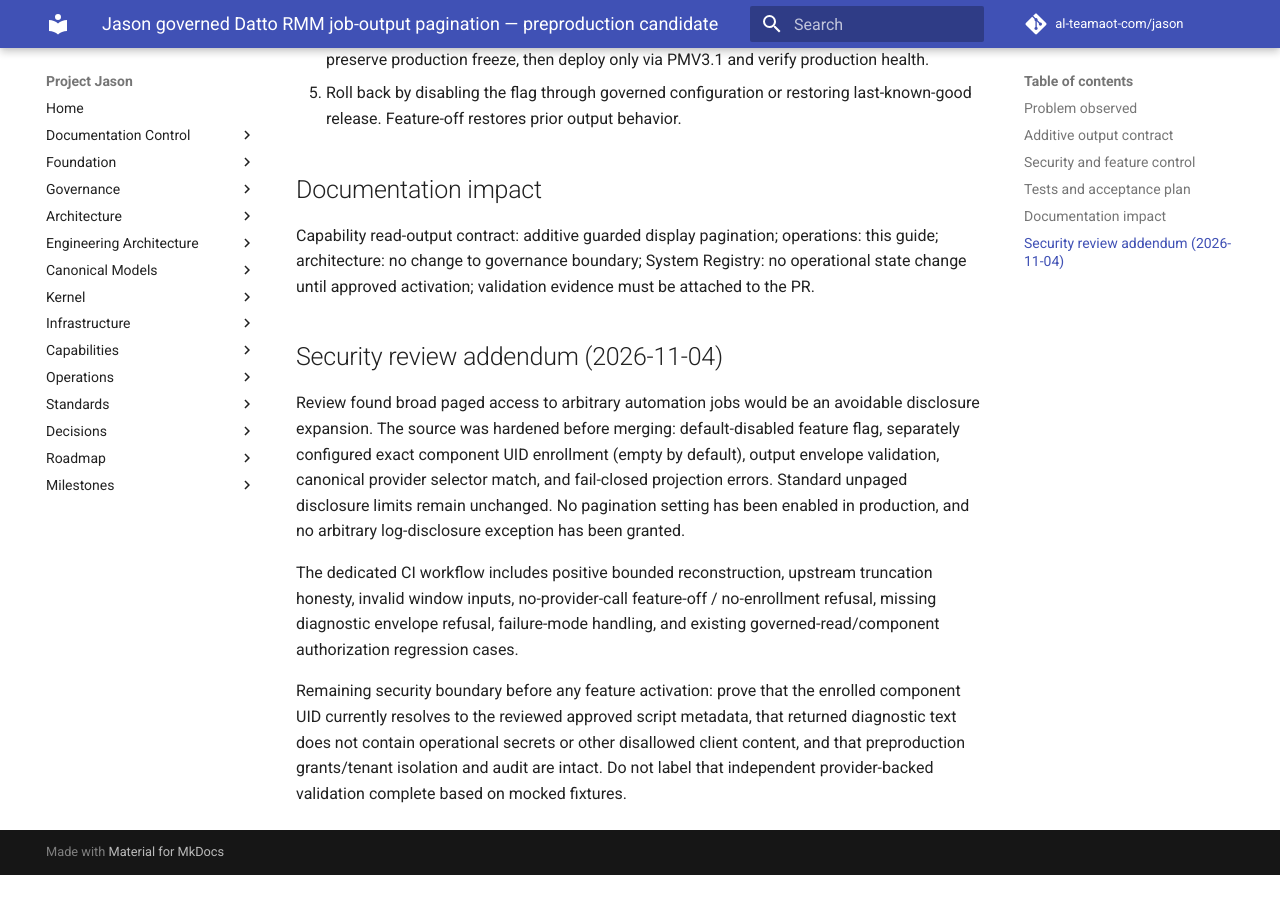
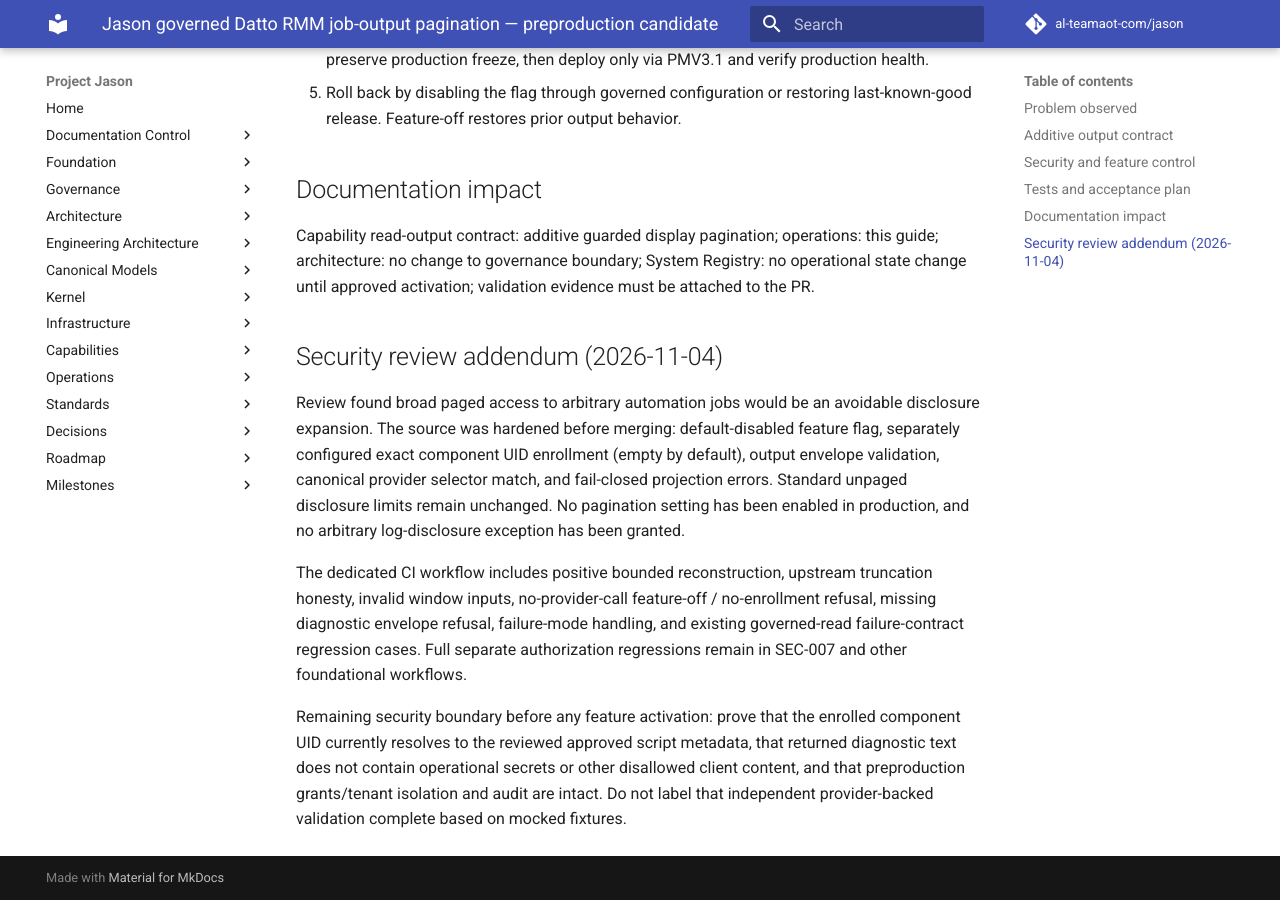
Before and after one commit to al-teamaot-com/jason, an MkDocs documentation site: the page built from docs/operations/Jason-DRMM-Job-Output-Paging-20261104.md, in a window 1280 px wide and 900 px high, scrolled down 1954 px. Built offline with MkDocs 1.6.1 and Material for MkDocs 9.7.7, drawn with Linux system fonts in a browser that asks for light colours; comment, search, counter and statistics services are not loaded; before the commit the page ends 2829 px from its top, so only the background shows below that.

Commit message:
Keep dedicated paging CI independent of authenticated component fixtures

```diff
--- a/docs/operations/Jason-DRMM-Job-Output-Paging-20261104.md
+++ b/docs/operations/Jason-DRMM-Job-Output-Paging-20261104.md
@@ -47,6 +47,6 @@
 
 Review found broad paged access to arbitrary automation jobs would be an avoidable disclosure expansion. The source was hardened before merging: default-disabled feature flag, separately configured exact component UID enrollment (empty by default), output envelope validation, canonical provider selector match, and fail-closed projection errors. Standard unpaged disclosure limits remain unchanged. No pagination setting has been enabled in production, and no arbitrary log-disclosure exception has been granted.
 
-The dedicated CI workflow includes positive bounded reconstruction, upstream truncation honesty, invalid window inputs, no-provider-call feature-off / no-enrollment refusal, missing diagnostic envelope refusal, failure-mode handling, and existing governed-read/component authorization regression cases.
+The dedicated CI workflow includes positive bounded reconstruction, upstream truncation honesty, invalid window inputs, no-provider-call feature-off / no-enrollment refusal, missing diagnostic envelope refusal, failure-mode handling, and existing governed-read failure-contract regression cases. Full separate authorization regressions remain in SEC-007 and other foundational workflows.
 
 Remaining security boundary before any feature activation: prove that the enrolled component UID currently resolves to the reviewed approved script metadata, that returned diagnostic text does not contain operational secrets or other disallowed client content, and that preproduction grants/tenant isolation and audit are intact. Do not label that independent provider-backed validation complete based on mocked fixtures.
```
Also changed, not shown: 1 other file.
